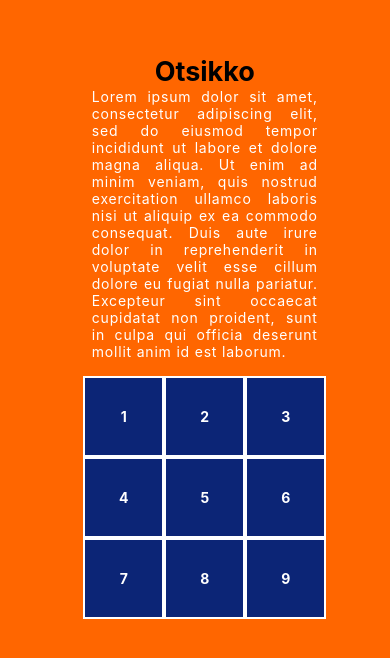
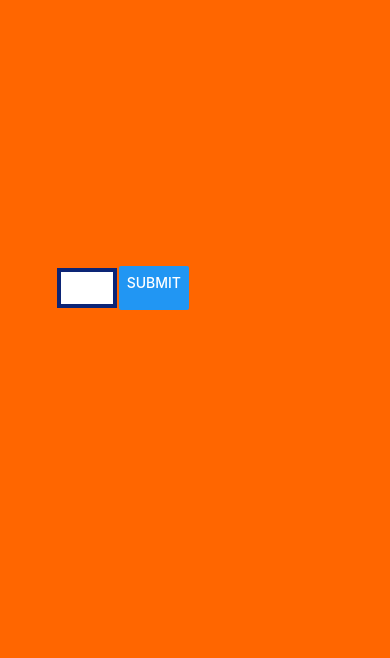
Before and after one commit to salter19/tamk-4A00EZ65-3001-kojo, a React Native app: screen / in a window 390 px wide. Shown: the part 134-792 px from the top of the page. Built offline with nearby package versions, Linux system fonts and the light colour scheme.

Commit message:
Refactor App: sandboxin InputText and hooks.

```diff
--- a/App.js
+++ b/App.js
@@ -1,9 +1,11 @@
 // imports needed
 import { StatusBar } from "expo-status-bar";
-import React from "react";
-import { Button, Text, View, StyleSheet } from "react-native";
-import TextAndTable from './components/Exc1/TextAndTable';
-// import InputText from './components/InputText'
+import React, {useState} from "react";
+import { Text, View, Image, StyleSheet } from "react-native";
+import Constants from 'expo-constants';
+// import TextAndTable from './components/Exc1/TextAndTable';
+import InputText from './components/InputText';
+import ImageDisplay from './components/ImageDisplay';
 
 
 // helper variables to demonstrate dynamic nature of component(s)
@@ -13,15 +15,43 @@ const tableAndTextHeader = 'Otsikko';
 // the App to rule them all
 export default function App() {
 
+  const [message, setMessage] = useState('');
+  const [image, setImage] = useState();
+
+  const onInputTextSubmit = (input) => {
+
+    input === 'Tappara' || input === 'tappara'
+    ? setOutputWithImage()
+    : setOutput(input);
+  }
+
+  const setOutputWithImage = () => {
+    setMessage('Kaikki jotka mahtuu änkee halliin!');
+    setImage(<ImageDisplay/>);
+  }
+
+  const setOutput = (input) => {
+    setMessage(input);
+    setImage(null);
+  }
+
   return (
     <View style={styles.root}>
 
       {/* TextAndTable component includes Header, TextContent and Table3x3 components.
       One of each. */}
-      <TextAndTable header={tableAndTextHeader} textContent={loremIpsum}/>
+      {/* <TextAndTable header={tableAndTextHeader} textContent={loremIpsum}/> */}
+
+      {/* InputText is a sandbox thingy, now with image! */}
+      <InputText onSubmitPress={onInputTextSubmit}/>
+      <Text style={styles.message}>{message}</Text>
+      <View>{image}</View>
 
       {/* StatusBar component is phone's statusbar. */}
-      <StatusBar style="auto" />
+      <View style={styles.statusbar}>
+        <StatusBar style="auto" />
+      </View>
+
     </View>
   );
 };
@@ -31,9 +61,13 @@ const styles = StyleSheet.create({
   root: {
     flexDirection: "column",
     justifyContent: "center",
+    alignItems: "center",
     backgroundColor:"#ff6600",
     height:"100%",
-    paddingTop:"25%",
     paddingLeft:"5%"
-  }
+  },
+  statusbar: {
+    height: Constants.statusBarHeight,
+
+  },
 });
```
